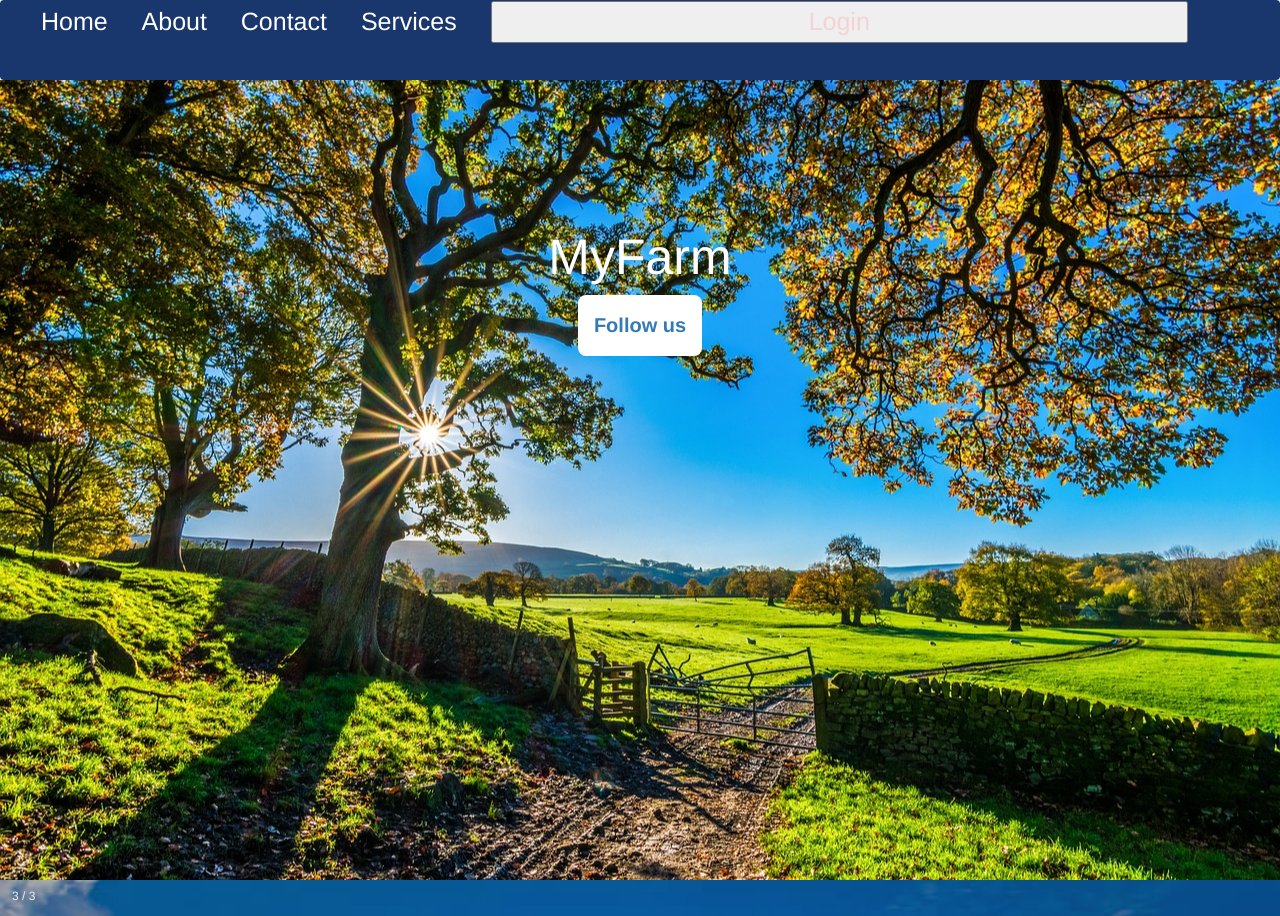
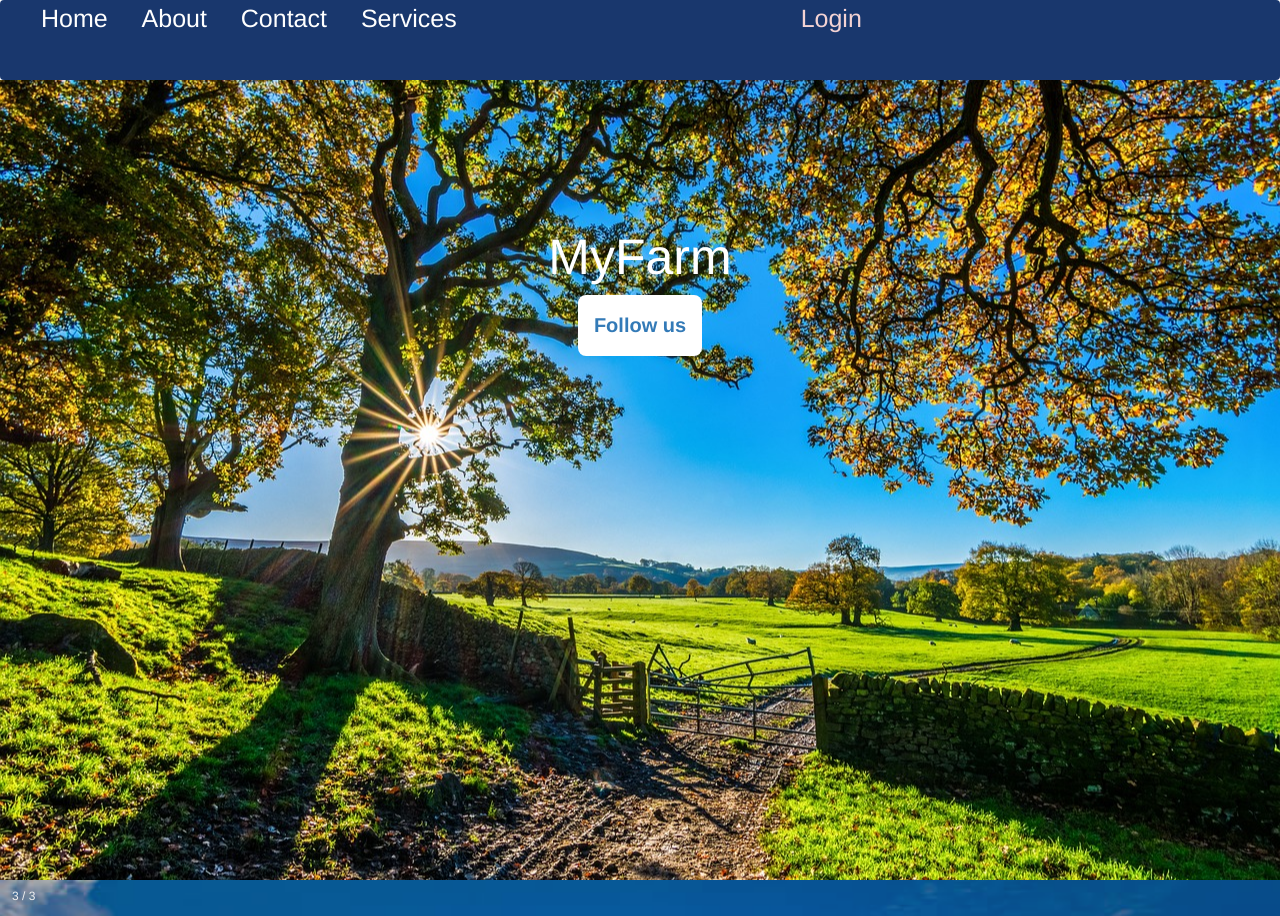
Before and after one commit to AbhiShekdeva/myFarm, a plain HTML site: page index.html in a window 1280 px wide. Shown: the top 916 px of the page. Drawn offline with nearby package versions, Linux system fonts and the light colour scheme.

Commit message:
Add files via upload

```diff
--- a/index.html
+++ b/index.html
@@ -15,7 +15,7 @@
         <li><a href="./about.html" id="a1">About</a></li>
         <li><a href="./contact.html" id="a1">Contact</a></li>
         <li><a href="./service.html" id="a1">Services</a></li>
-       <button><a href="" id="a2">Login</a></button>
+       <a href="" id="a2">Login</a>
       </ul>
     </div>
     <div class="header">
```
